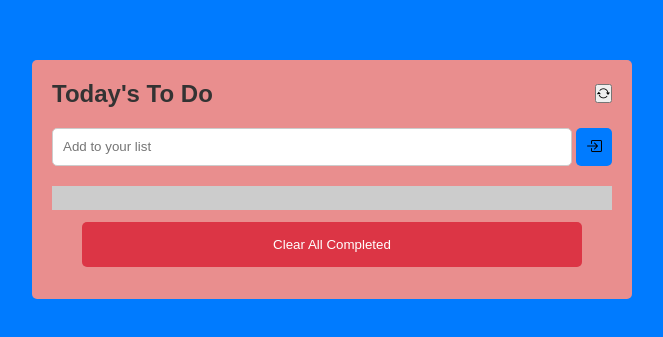
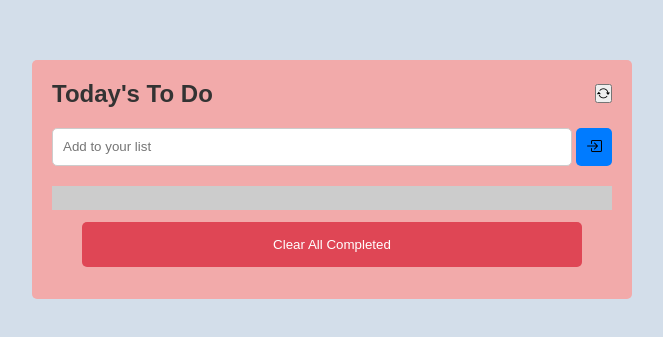
Before and after one commit to sadaf-Daneshgar/To-Do-list, a website built with webpack: page src/index.html in a window 1280 px wide. Shown: the part 221-558 px from the top of the page, without its empty margins (308-971 px from the left). Built offline with nearby package versions, Linux system fonts and the light colour scheme.

Commit message:
Change the background color

```diff
--- a/src/addremove.js
+++ b/src/addremove.js
@@ -1,5 +1,5 @@
 let tasks = [];
-
+// Array to store the tasks
 const saveTasks = () => {
   localStorage.setItem('tasks', JSON.stringify(tasks));
 };
@@ -15,6 +15,7 @@ const deleteTask = (task) => {
   if (index > -1) {
     tasks.splice(index, 1);
     updateTaskIndexes();
+    // Update the indexes of the remaining tasks
     saveTasks();
   }
 };
@@ -30,6 +31,7 @@ const createTaskItem = (task) => {
   taskItem.className = 'task-item';
 
   const checkbox = document.createElement('input');
+  // Create a checkbox for task completion
   checkbox.type = 'checkbox';
   checkbox.className = 'form-check-input';
   checkbox.checked = task.completed;
@@ -50,6 +52,7 @@ const createTaskItem = (task) => {
   taskItem.appendChild(taskDescription);
 
   const deleteButton = document.createElement('button');
+  // Create a delete button for removing the task
   deleteButton.type = 'button';
   deleteButton.className = 'delete-btn';
   deleteButton.innerHTML = '<i class="bi bi-trash"></i>';
@@ -123,6 +126,7 @@ const addTask = (description) => {
 
 const clearCompletedTasks = () => {
   tasks = tasks.filter((task) => !task.completed);
+  // Remove completed tasks from the array
   updateTaskIndexes();
   renderTasks();
   saveTasks();
--- a/src/style.css
+++ b/src/style.css
@@ -9,12 +9,12 @@ body {
   justify-content: center;
   align-items: center;
   height: 100vh;
-  background-color: #007bff;
+  background-color: #d3deea;
 }
 
 .main-section {
   font-family: Arial, sans-serif;
-  background-color: #e98e8e;
+  background-color: #f2aaaa;
   padding: 20px;
   border-radius: 5px;
   width: 600px;
@@ -107,7 +107,7 @@ body {
 }
 
 .clear-btn {
-  background-color: #dc3545;
+  background-color: #df4655;
   color: #fff;
   border: none;
   padding: 15px;
```
